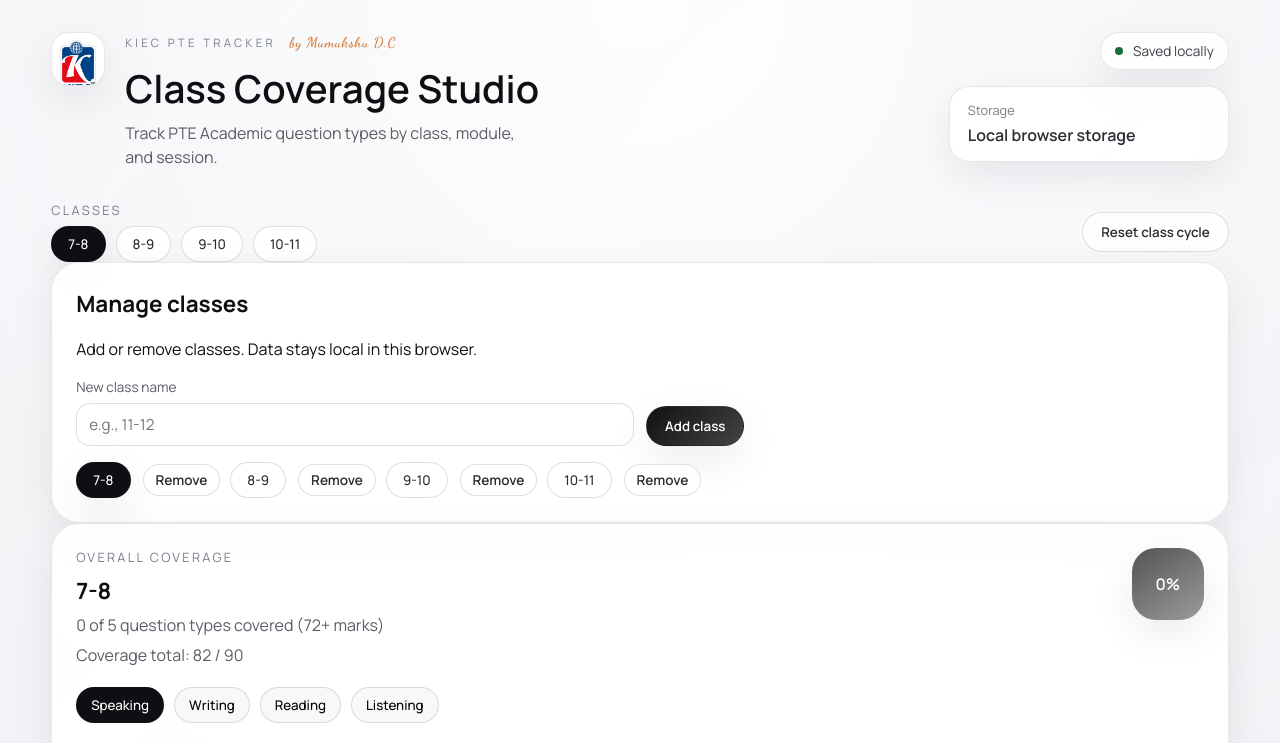
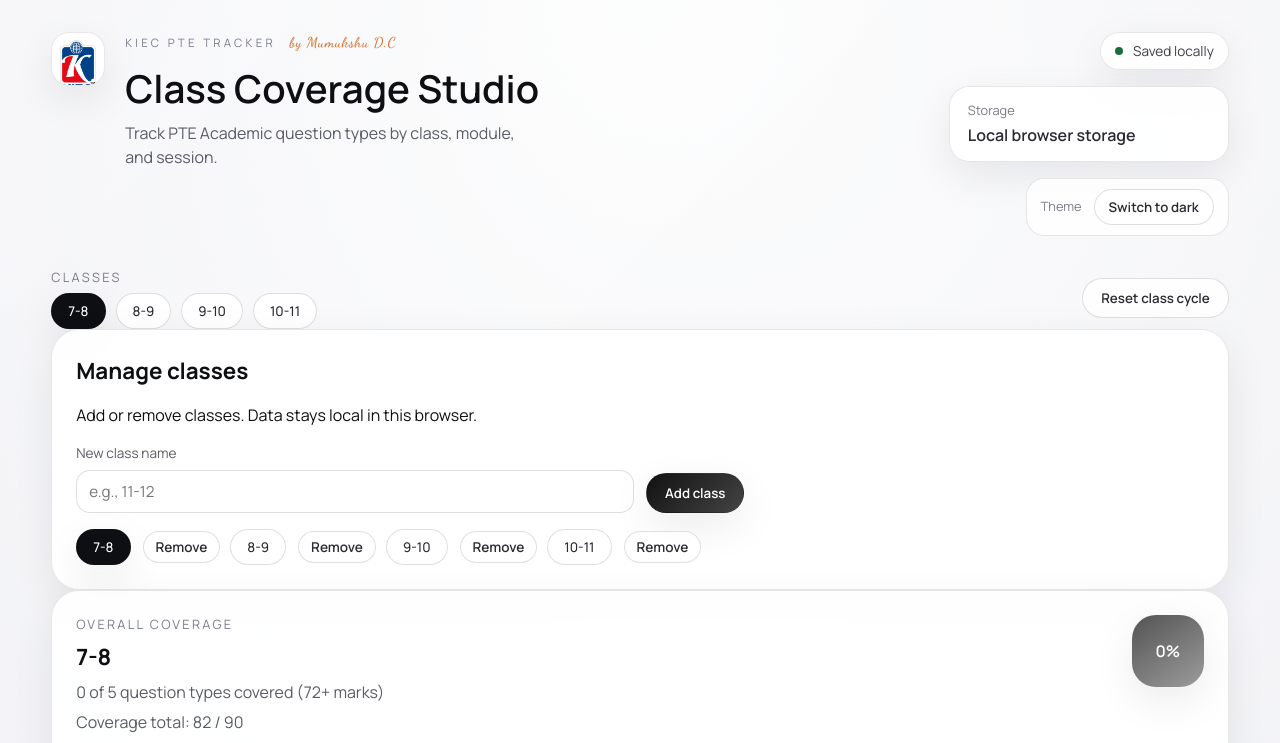
Before and after one commit to scuba3198/pte-class-coverage, a React (Vite) app: page / in a window 1280 px wide. Shown: the top 743 px of the page. Built offline with nearby package versions, Linux system fonts and the light colour scheme.

Commit message:
Add light/dark theme toggle

```diff
--- a/src/App.css
+++ b/src/App.css
@@ -25,8 +25,8 @@
   width: 54px;
   height: 54px;
   border-radius: 18px;
-  background: #fff;
-  border: 1px solid rgba(60, 60, 60, 0.12);
+  background: var(--surface-strong);
+  border: 1px solid var(--border);
   display: grid;
   place-items: center;
   box-shadow: var(--shadow-soft);
@@ -56,7 +56,7 @@
   font-weight: 600;
   font-style: italic;
   margin-left: 8px;
-  color: #d77b3e;
+  color: var(--signature);
 }
 
 .brand h1 {
@@ -86,8 +86,8 @@
   padding: 8px 14px;
   border-radius: 999px;
   font-size: 0.85rem;
-  background: rgba(255, 255, 255, 0.9);
-  border: 1px solid rgba(60, 60, 60, 0.12);
+  background: var(--surface-soft);
+  border: 1px solid var(--border);
   color: var(--ink-600);
   box-shadow: var(--shadow-soft);
 }
@@ -105,8 +105,8 @@
 }
 
 .auth-signed-in {
-  background: rgba(255, 255, 255, 0.88);
-  border: 1px solid rgba(60, 60, 60, 0.12);
+  background: var(--surface-soft-2);
+  border: 1px solid var(--border);
   border-radius: 20px;
   padding: 14px 18px;
   display: flex;
@@ -115,6 +115,20 @@
   justify-content: space-between;
   min-width: 280px;
   box-shadow: var(--shadow-soft);
+}
+
+.theme-toggle {
+  display: flex;
+  align-items: center;
+  gap: 12px;
+  padding: 10px 14px;
+  border-radius: 18px;
+  border: 1px solid var(--border);
+  background: var(--surface-soft);
+}
+
+.theme-toggle .ghost-button {
+  padding: 8px 14px;
 }
 
 .auth-label {
@@ -130,8 +144,8 @@
 }
 
 .auth-form {
-  background: rgba(255, 255, 255, 0.9);
-  border: 1px solid rgba(60, 60, 60, 0.12);
+  background: var(--surface-soft);
+  border: 1px solid var(--border);
   border-radius: 22px;
   padding: 18px;
   display: grid;
@@ -150,7 +164,7 @@
 .auth-toggle {
   display: grid;
   grid-template-columns: repeat(2, 1fr);
-  background: rgba(246, 246, 246, 0.8);
+  background: var(--surface-muted-2);
   border-radius: 12px;
   padding: 4px;
   gap: 6px;
@@ -167,7 +181,7 @@
 }
 
 .auth-toggle button.active {
-  background: #fff;
+  background: var(--surface-strong);
   box-shadow: var(--shadow-soft);
   color: var(--ink-700);
 }
@@ -211,10 +225,10 @@
 }
 
 .class-chip {
-  border: 1px solid rgba(60, 60, 60, 0.16);
+  border: 1px solid var(--border-strong);
   border-radius: 999px;
   padding: 8px 16px;
-  background: rgba(255, 255, 255, 0.9);
+  background: var(--surface-soft);
   color: var(--ink-700);
   font-weight: 500;
   cursor: pointer;
@@ -234,7 +248,7 @@
 
 .class-chip.active {
   background: var(--ink-900);
-  color: #fff;
+  color: var(--ink-inverse);
   border-color: transparent;
   box-shadow: var(--shadow-soft);
 }
@@ -254,8 +268,8 @@
 }
 
 .card {
-  background: rgba(255, 255, 255, 0.92);
-  border: 1px solid rgba(60, 60, 60, 0.12);
+  background: var(--surface);
+  border: 1px solid var(--border);
   border-radius: 28px;
   padding: 24px;
   box-shadow: var(--shadow-soft);
@@ -314,8 +328,8 @@
   border-radius: 24px;
   display: grid;
   place-items: center;
-  background: linear-gradient(145deg, rgba(40, 40, 40, 0.8), rgba(90, 90, 90, 0.6));
-  color: #fff;
+  background: var(--progress-ring);
+  color: var(--ink-inverse);
   font-weight: 600;
   box-shadow: var(--shadow-soft);
 }
@@ -328,8 +342,8 @@
 }
 
 .module-tab {
-  border: 1px solid rgba(60, 60, 60, 0.16);
-  background: rgba(248, 248, 248, 0.9);
+  border: 1px solid var(--border-strong);
+  background: var(--surface-muted);
   padding: 8px 14px;
   border-radius: 999px;
   cursor: pointer;
@@ -339,7 +353,7 @@
 
 .module-tab.active {
   background: var(--ink-900);
-  color: #fff;
+  color: var(--ink-inverse);
   border-color: transparent;
 }
 
@@ -361,8 +375,8 @@
 .question-card {
   border-radius: 18px;
   padding: 14px 16px;
-  border: 1px solid rgba(60, 60, 60, 0.12);
-  background: rgba(255, 255, 255, 0.86);
+  border: 1px solid var(--border);
+  background: var(--surface-glass);
   text-align: left;
   display: grid;
   gap: 6px;
@@ -376,13 +390,13 @@
 }
 
 .question-card.covered {
-  border-color: rgba(65, 118, 78, 0.5);
-  background: rgba(234, 247, 238, 0.9);
+  border-color: var(--success-border);
+  background: var(--success-surface);
 }
 
 .question-card.selected {
-  border-color: rgba(40, 40, 40, 0.4);
-  background: rgba(245, 245, 245, 0.95);
+  border-color: var(--selected-border);
+  background: var(--selected-surface);
 }
 
 .question-name {
@@ -421,8 +435,8 @@
 .session-item {
   border-radius: 20px;
   padding: 14px 16px;
-  border: 1px solid rgba(60, 60, 60, 0.12);
-  background: rgba(248, 248, 248, 0.9);
+  border: 1px solid var(--border);
+  background: var(--surface-muted);
   display: flex;
   justify-content: space-between;
   gap: 16px;
@@ -466,8 +480,8 @@
 .empty-state {
   border-radius: 20px;
   padding: 18px;
-  background: rgba(250, 250, 250, 0.9);
-  border: 1px dashed rgba(60, 60, 60, 0.2);
+  background: var(--surface-muted-4);
+  border: 1px dashed var(--border-stronger);
   color: var(--ink-500);
 }
 
@@ -497,8 +511,8 @@
   margin-top: 16px;
   overflow-x: auto;
   border-radius: 18px;
-  border: 1px solid rgba(60, 60, 60, 0.12);
-  background: #fff;
+  border: 1px solid var(--border);
+  background: var(--surface-strong);
 }
 
 .weightage-table {
@@ -515,38 +529,38 @@
 }
 
 .weightage-entry-card {
-  border: 1px solid rgba(60, 60, 60, 0.16);
-  border-left: 4px solid rgba(60, 60, 60, 0.16);
+  border: 1px solid var(--border-strong);
+  border-left: 4px solid var(--border-strong);
   border-radius: 16px;
   padding: 14px;
-  background: rgba(255, 255, 255, 0.92);
+  background: var(--surface);
   display: grid;
   gap: 12px;
 }
 
 .weightage-entry-card.weightage-speaking {
-  border-left-color: #c88543;
-  background: #fff6ec;
+  border-left-color: var(--weightage-speaking-border);
+  background: var(--weightage-speaking-bg);
 }
 
 .weightage-entry-card.weightage-writing {
-  border-left-color: #6c7bb8;
-  background: #f3f6ff;
+  border-left-color: var(--weightage-writing-border);
+  background: var(--weightage-writing-bg);
 }
 
 .weightage-entry-card.weightage-reading {
-  border-left-color: #6ea95b;
-  background: #f6fff1;
+  border-left-color: var(--weightage-reading-border);
+  background: var(--weightage-reading-bg);
 }
 
 .weightage-entry-card.weightage-listening {
-  border-left-color: #c06a76;
-  background: #fff2f5;
+  border-left-color: var(--weightage-listening-border);
+  background: var(--weightage-listening-bg);
 }
 
 .weightage-entry-card.weightage-total-card {
   border-left-color: var(--ink-900);
-  background: #f3f0f6;
+  background: var(--weightage-total-bg);
 }
 
 .weightage-card-header {
@@ -587,14 +601,14 @@
 }
 
 .weightage-table thead th {
-  background: #f4f0ed;
+  background: var(--table-head);
   font-size: 0.75rem;
   text-transform: uppercase;
   letter-spacing: 0.08em;
   color: var(--ink-600);
   padding: 12px 10px;
-  border-bottom: 1px solid rgba(60, 60, 60, 0.2);
-  border-right: 1px solid rgba(60, 60, 60, 0.12);
+  border-bottom: 1px solid var(--border-stronger);
+  border-right: 1px solid var(--border);
   text-align: center;
 }
 
@@ -604,8 +618,8 @@
 
 .weightage-table td {
   padding: 12px 10px;
-  border-right: 1px solid rgba(60, 60, 60, 0.12);
-  border-bottom: 1px solid rgba(60, 60, 60, 0.12);
+  border-right: 1px solid var(--border);
+  border-bottom: 1px solid var(--border);
   text-align: center;
   color: var(--ink-700);
   font-weight: 500;
@@ -622,23 +636,23 @@
 }
 
 .weightage-row.weightage-speaking td {
-  background: #f6d8b8;
+  background: var(--weightage-row-speaking);
 }
 
 .weightage-row.weightage-writing td {
-  background: #d9e0f1;
+  background: var(--weightage-row-writing);
 }
 
 .weightage-row.weightage-reading td {
-  background: #dff1c8;
+  background: var(--weightage-row-reading);
 }
 
 .weightage-row.weightage-listening td {
-  background: #f3d7dc;
+  background: var(--weightage-row-listening);
 }
 
 .weightage-table tfoot td {
-  background: #f3f0f6;
+  background: var(--table-foot);
   font-weight: 700;
 }
 
@@ -670,8 +684,8 @@
 }
 
 .primary-button {
-  background: linear-gradient(135deg, #111, #444);
-  color: #fff;
+  background: var(--primary-gradient);
+  color: var(--primary-text);
   box-shadow: var(--shadow-soft);
 }
 
@@ -681,13 +695,13 @@
 }
 
 .ghost-button {
-  background: rgba(255, 255, 255, 0.92);
-  border: 1px solid rgba(60, 60, 60, 0.16);
+  background: var(--surface);
+  border: 1px solid var(--border-strong);
   color: var(--ink-700);
 }
 
 .ghost-button:hover {
-  border-color: rgba(40, 40, 40, 0.3);
+  border-color: var(--border-stronger);
   box-shadow: var(--shadow-soft);
 }
 
@@ -698,8 +712,8 @@ input[type='date'] {
   width: 100%;
   padding: 10px 12px;
   border-radius: 14px;
-  border: 1px solid rgba(60, 60, 60, 0.16);
-  background: rgba(255, 255, 255, 0.9);
+  border: 1px solid var(--border-strong);
+  background: var(--surface-soft);
   font-size: 0.95rem;
 }
 
--- a/src/App.jsx
+++ b/src/App.jsx
@@ -16,6 +16,7 @@ import {
 } from './state';
 
 const STORAGE_KEY = 'pte-tracker-state-v1';
+const THEME_KEY = 'pte-tracker-theme';
 
 const createSessionId = () => {
   if (typeof crypto !== 'undefined' && crypto.randomUUID) {
@@ -57,6 +58,23 @@ const downloadJson = (data, filename) => {
 
 const sortByName = (items) => [...items].sort((a, b) => a.name.localeCompare(b.name));
 
+const getInitialTheme = () => {
+  try {
+    const stored = window.localStorage.getItem(THEME_KEY);
+    if (stored === 'light' || stored === 'dark') {
+      return stored;
+    }
+  } catch {
+    // Ignore storage errors.
+  }
+
+  if (window.matchMedia && window.matchMedia('(prefers-color-scheme: dark)').matches) {
+    return 'dark';
+  }
+
+  return 'light';
+};
+
 const readStoredState = () => {
   try {
     const raw = window.localStorage.getItem(STORAGE_KEY);
@@ -86,12 +104,22 @@ function App() {
   const [importError, setImportError] = useState('');
   const [newClassName, setNewClassName] = useState('');
   const [showHelp, setShowHelp] = useState(false);
+  const [theme, setTheme] = useState(() => getInitialTheme());
   const stateRef = useRef(state);
 
   useEffect(() => {
     stateRef.current = state;
     writeStoredState(state);
   }, [state]);
+
+  useEffect(() => {
+    document.documentElement.dataset.theme = theme;
+    try {
+      window.localStorage.setItem(THEME_KEY, theme);
+    } catch {
+      // Ignore storage errors.
+    }
+  }, [theme]);
 
   const updateState = (updater) => {
     setState((prevState) => normalizeState(updater(prevState)));
@@ -363,6 +391,16 @@ function App() {
               <p className="auth-label">Storage</p>
               <p className="auth-value">Local browser storage</p>
             </div>
+          </div>
+          <div className="theme-toggle">
+            <p className="auth-label">Theme</p>
+            <button
+              className="ghost-button"
+              type="button"
+              onClick={() => setTheme((prev) => (prev === 'light' ? 'dark' : 'light'))}
+            >
+              {theme === 'light' ? 'Switch to dark' : 'Switch to light'}
+            </button>
           </div>
         </div>
       </header>
--- a/src/index.css
+++ b/src/index.css
@@ -20,12 +20,110 @@
   --ink-600: #3c3e45;
   --ink-500: #5a5c66;
   --ink-400: #7a7d89;
+  --ink-inverse: #fff;
   --accent: #1d1f24;
   --success: #1b6d3c;
   --warning: #c57c1b;
   --danger: #c0352b;
+  --signature: #d77b3e;
+  --surface-strong: #fff;
+  --surface: rgba(255, 255, 255, 0.92);
+  --surface-soft: rgba(255, 255, 255, 0.9);
+  --surface-soft-2: rgba(255, 255, 255, 0.88);
+  --surface-muted: rgba(248, 248, 248, 0.9);
+  --surface-muted-2: rgba(246, 246, 246, 0.8);
+  --surface-muted-3: rgba(245, 245, 245, 0.95);
+  --surface-muted-4: rgba(250, 250, 250, 0.9);
+  --surface-glass: rgba(255, 255, 255, 0.86);
+  --table-head: #f4f0ed;
+  --table-foot: #f3f0f6;
+  --border: rgba(60, 60, 60, 0.12);
+  --border-strong: rgba(60, 60, 60, 0.16);
+  --border-stronger: rgba(60, 60, 60, 0.2);
+  --success-border: rgba(65, 118, 78, 0.5);
+  --success-surface: rgba(234, 247, 238, 0.9);
+  --selected-border: rgba(40, 40, 40, 0.4);
+  --selected-surface: rgba(245, 245, 245, 0.95);
+  --progress-ring: linear-gradient(145deg, rgba(40, 40, 40, 0.8), rgba(90, 90, 90, 0.6));
+  --primary-gradient: linear-gradient(135deg, #111, #444);
+  --primary-text: #fff;
+  --page-bg: radial-gradient(circle at top, rgba(255, 255, 255, 0.9), rgba(240, 240, 245, 0.9) 40%, rgba(228, 229, 234, 0.95) 100%),
+    linear-gradient(135deg, rgba(215, 219, 226, 0.6), rgba(250, 250, 252, 0.9));
+  --page-glow: radial-gradient(circle at 20% 10%, rgba(255, 255, 255, 0.8), transparent 55%),
+    radial-gradient(circle at 80% 20%, rgba(214, 220, 232, 0.6), transparent 50%),
+    radial-gradient(circle at 10% 80%, rgba(220, 226, 236, 0.5), transparent 45%);
+  --weightage-speaking-bg: #fff6ec;
+  --weightage-speaking-border: #c88543;
+  --weightage-writing-bg: #f3f6ff;
+  --weightage-writing-border: #6c7bb8;
+  --weightage-reading-bg: #f6fff1;
+  --weightage-reading-border: #6ea95b;
+  --weightage-listening-bg: #fff2f5;
+  --weightage-listening-border: #c06a76;
+  --weightage-row-speaking: #f6d8b8;
+  --weightage-row-writing: #d9e0f1;
+  --weightage-row-reading: #dff1c8;
+  --weightage-row-listening: #f3d7dc;
+  --weightage-total-bg: #f3f0f6;
   --shadow-soft: 0 14px 40px rgba(15, 15, 20, 0.08);
   --shadow-deep: 0 18px 50px rgba(15, 15, 20, 0.12);
+}
+
+:root[data-theme='dark'] {
+  color-scheme: dark;
+  --ink-900: #f2f3f7;
+  --ink-800: #d8dbe4;
+  --ink-700: #c0c4d0;
+  --ink-600: #a7abb9;
+  --ink-500: #8a8f9f;
+  --ink-400: #6f7485;
+  --ink-inverse: #121318;
+  --accent: #e9ecf4;
+  --success: #4fc37a;
+  --warning: #e0a44c;
+  --danger: #e57a73;
+  --signature: #f2a261;
+  --surface-strong: #181b21;
+  --surface: rgba(21, 23, 28, 0.92);
+  --surface-soft: rgba(24, 26, 32, 0.9);
+  --surface-soft-2: rgba(24, 26, 32, 0.88);
+  --surface-muted: rgba(30, 33, 40, 0.9);
+  --surface-muted-2: rgba(34, 36, 44, 0.9);
+  --surface-muted-3: rgba(38, 41, 50, 0.95);
+  --surface-muted-4: rgba(32, 35, 42, 0.9);
+  --surface-glass: rgba(28, 30, 36, 0.86);
+  --table-head: #22252b;
+  --table-foot: #262a31;
+  --border: rgba(255, 255, 255, 0.08);
+  --border-strong: rgba(255, 255, 255, 0.16);
+  --border-stronger: rgba(255, 255, 255, 0.2);
+  --success-border: rgba(79, 195, 122, 0.35);
+  --success-surface: rgba(38, 74, 51, 0.55);
+  --selected-border: rgba(200, 205, 220, 0.3);
+  --selected-surface: rgba(44, 48, 58, 0.7);
+  --progress-ring: linear-gradient(145deg, rgba(120, 120, 120, 0.4), rgba(45, 45, 55, 0.9));
+  --primary-gradient: linear-gradient(135deg, #e6e8ee, #9aa0ad);
+  --primary-text: #121318;
+  --page-bg: radial-gradient(circle at top, rgba(42, 45, 56, 0.9), rgba(24, 26, 33, 0.95) 45%, rgba(15, 17, 22, 1) 100%),
+    linear-gradient(135deg, rgba(18, 19, 24, 0.95), rgba(36, 39, 48, 0.9));
+  --page-glow: radial-gradient(circle at 20% 10%, rgba(84, 92, 115, 0.35), transparent 55%),
+    radial-gradient(circle at 80% 20%, rgba(58, 63, 82, 0.35), transparent 50%),
+    radial-gradient(circle at 10% 80%, rgba(52, 58, 78, 0.35), transparent 45%);
+  --weightage-speaking-bg: rgba(93, 62, 33, 0.4);
+  --weightage-speaking-border: #c88543;
+  --weightage-writing-bg: rgba(49, 61, 99, 0.45);
+  --weightage-writing-border: #6c7bb8;
+  --weightage-reading-bg: rgba(49, 78, 45, 0.4);
+  --weightage-reading-border: #6ea95b;
+  --weightage-listening-bg: rgba(84, 46, 55, 0.45);
+  --weightage-listening-border: #c06a76;
+  --weightage-row-speaking: rgba(93, 62, 33, 0.5);
+  --weightage-row-writing: rgba(49, 61, 99, 0.5);
+  --weightage-row-reading: rgba(49, 78, 45, 0.5);
+  --weightage-row-listening: rgba(84, 46, 55, 0.5);
+  --weightage-total-bg: rgba(50, 54, 65, 0.8);
+  --shadow-soft: 0 16px 40px rgba(3, 5, 8, 0.4);
+  --shadow-deep: 0 18px 50px rgba(3, 5, 8, 0.55);
 }
 
 * {
@@ -35,8 +133,7 @@
 body {
   margin: 0;
   min-height: 100vh;
-  background: radial-gradient(circle at top, rgba(255, 255, 255, 0.9), rgba(240, 240, 245, 0.9) 40%, rgba(228, 229, 234, 0.95) 100%),
-    linear-gradient(135deg, rgba(215, 219, 226, 0.6), rgba(250, 250, 252, 0.9));
+  background: var(--page-bg);
   position: relative;
 }
 
@@ -44,9 +141,7 @@ body::before {
   content: '';
   position: fixed;
   inset: 0;
-  background: radial-gradient(circle at 20% 10%, rgba(255, 255, 255, 0.8), transparent 55%),
-    radial-gradient(circle at 80% 20%, rgba(214, 220, 232, 0.6), transparent 50%),
-    radial-gradient(circle at 10% 80%, rgba(220, 226, 236, 0.5), transparent 45%);
+  background: var(--page-glow);
   z-index: -1;
 }
 
```
